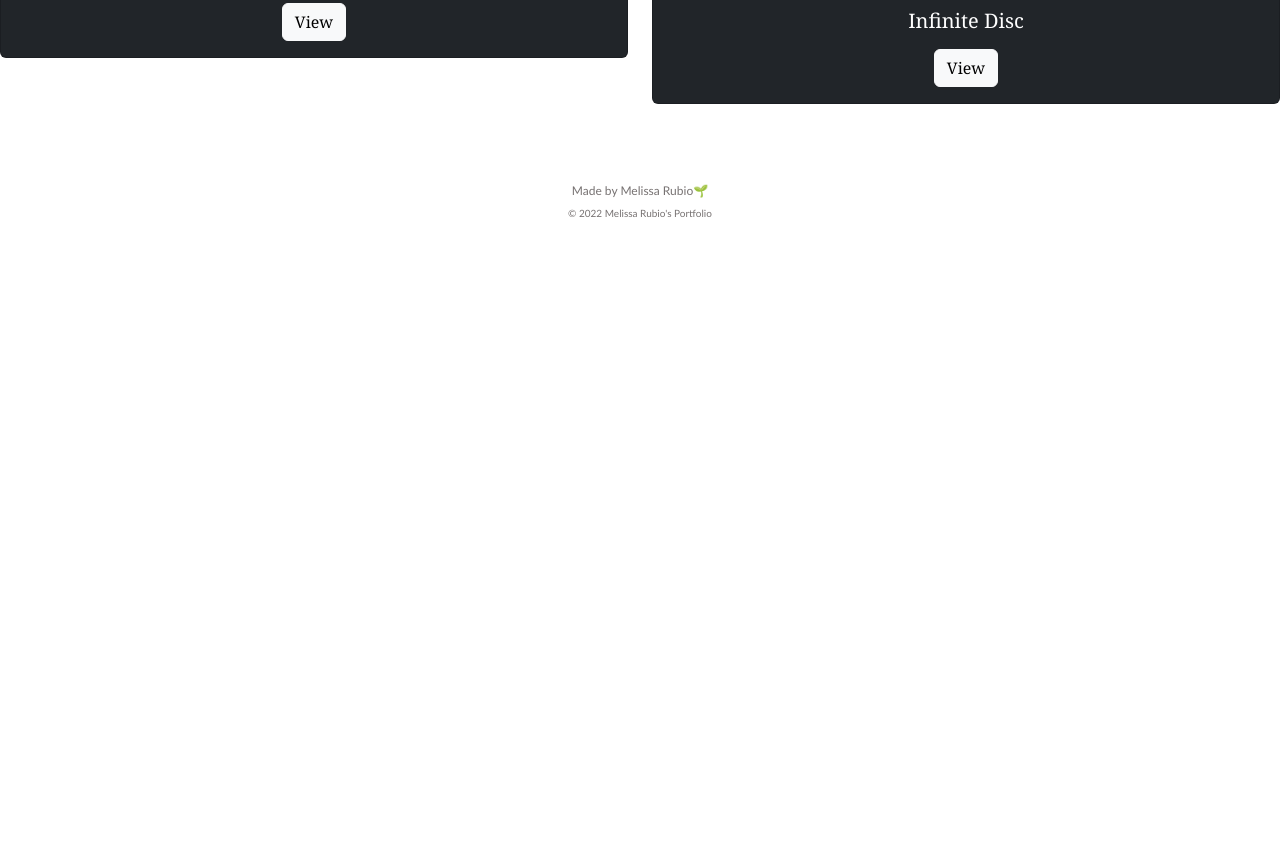
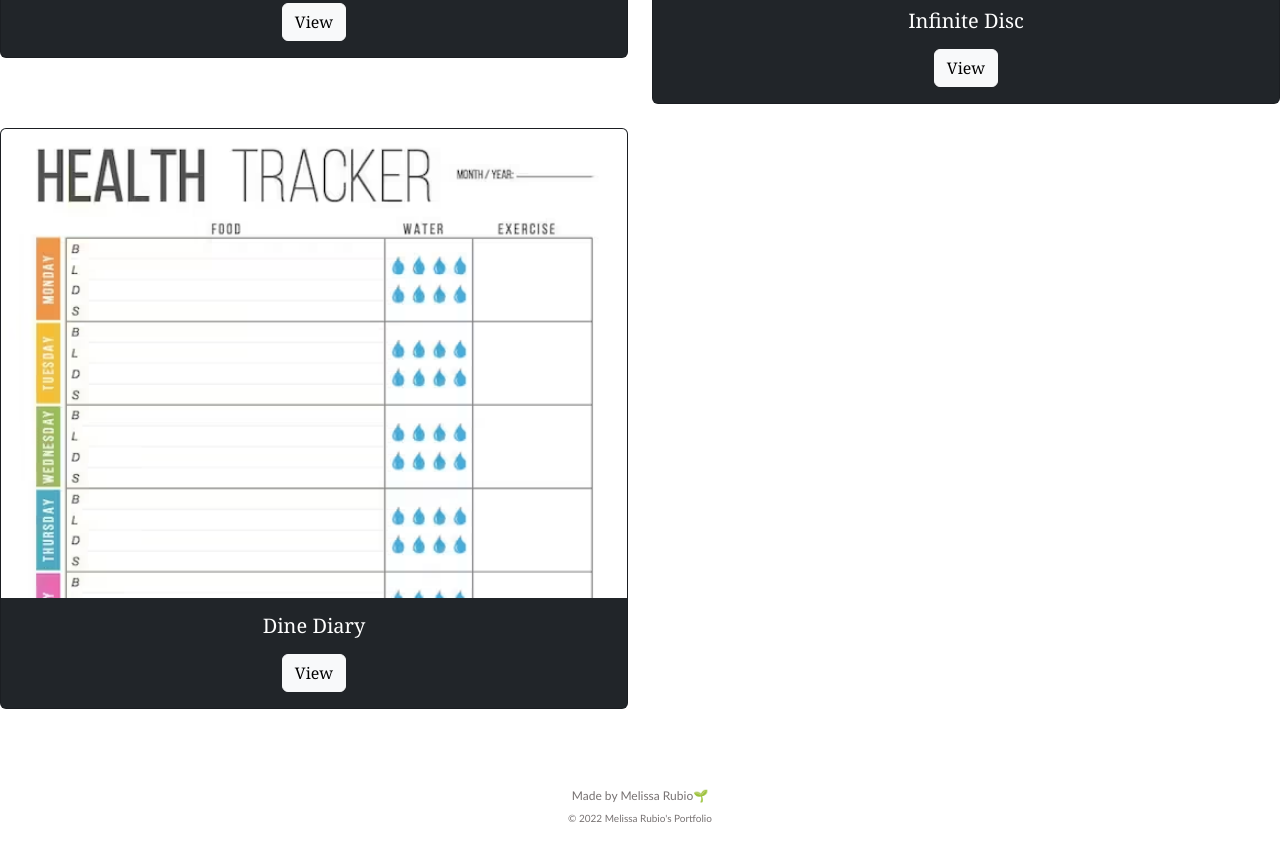
Before and after one commit to melissarubiio/Melissa-Rubio-Portfolio-2, a plain HTML site: page mywork.html in a window 1280 px wide. Shown: the part 1235-2095 px from the top of the page. Before the commit the page ends 1502 px from the top, so only its background shows below. Drawn offline with nearby package versions, Linux system fonts and the light colour scheme.

Commit message:
dine-diary

```diff
--- a/mywork.html
+++ b/mywork.html
@@ -76,6 +76,16 @@
                 </div>
               </div>
             </div>
+            <div class="col">
+              <div class="card text-bg-dark">
+                <img src="/Dine-Diary.avif" class="card-img-top" alt="...">
+                <div class="card-body">
+                  <h5 class="card-title">Dine Diary</h5>
+                  <p class="card-text"></p>
+                  <a href="https://dine-diaryfe.herokuapp.com/" class="btn btn-light">View</a>
+                </div>
+              </div>
+            </div>
             </div>
           </div>
 
```
Also changed, not shown: Dine-Diary.avif (added).
